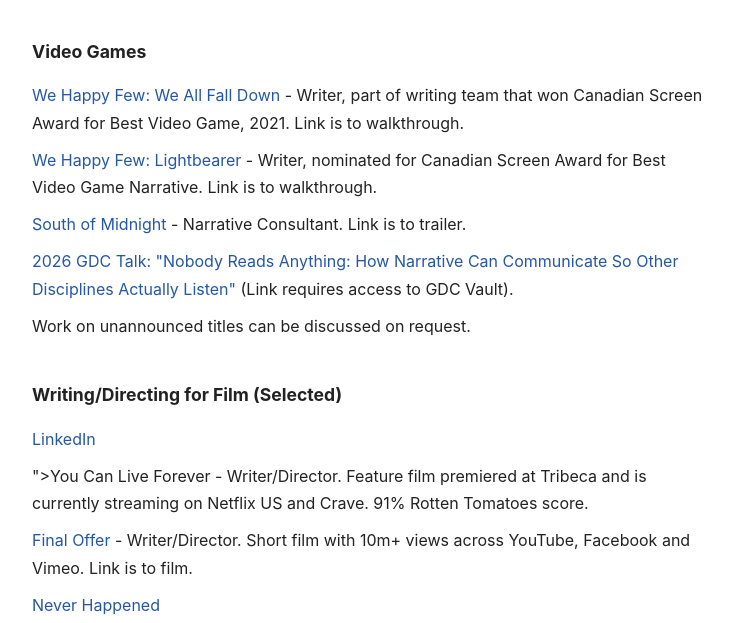
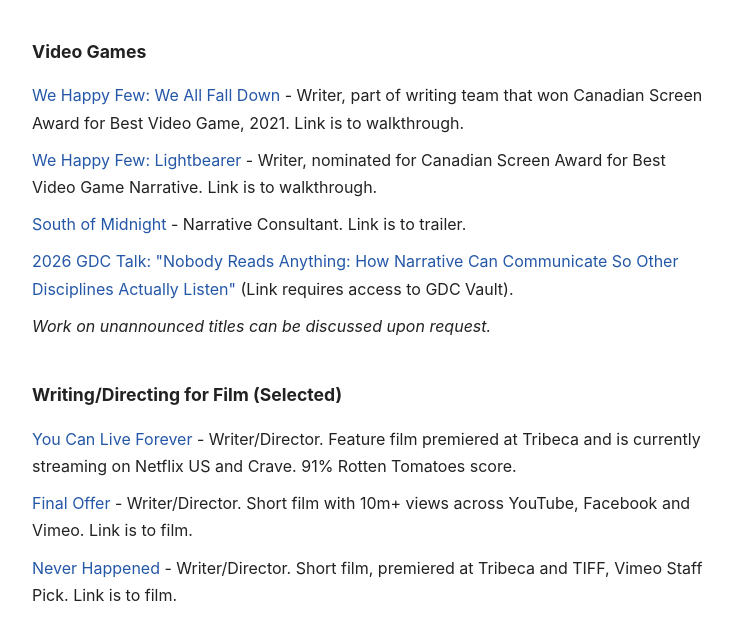
Before and after one commit to krangor/portfolio, a plain HTML site: page index.html in a window 1280 px wide. Shown: the part 169-792 px from the top of the page, without its empty margins (268-1001 px from the left). Drawn offline with Linux system fonts and the light colour scheme.

Commit message:
Update index.html

```diff
--- a/index.html
+++ b/index.html
@@ -80,14 +80,15 @@
             <li><a href="https://www.youtube.com/watch?v=LRQ0Lm62jng">We Happy Few: Lightbearer</a> - Writer, nominated for Canadian Screen Award for Best Video Game Narrative. Link is to walkthrough.</li>
             <li><a href="https://www.youtube.com/watch?v=7kdHJKWy610">South of Midnight</a> - Narrative Consultant. Link is to trailer.</li>
             <li><a href="https://gdcvault.com/play/1035921/Nobody-Reads-Anything-How-Narrative">2026 GDC Talk: "Nobody Reads Anything: How Narrative Can Communicate So Other Disciplines Actually Listen"</a> (Link requires access to GDC Vault).</li>
-            <li>Work on unannounced titles can be discussed on request.</li>
+
+            <li><em>Work on unannounced titles can be discussed upon request.</em></li>
         </ul>
 
         <h2>Writing/Directing for Film (Selected)</h2>
         <ul>
-            <li><a href="<li><a href="https://example.com">LinkedIn</a></li>">You Can Live Forever</a> - Writer/Director. Feature film premiered at Tribeca and is currently streaming on Netflix US and Crave. 91% Rotten Tomatoes score.</li>
+            <li><a href="<li><a href="https://www.rottentomatoes.com/m/you_can_live_forever">You Can Live Forever</a> - Writer/Director. Feature film premiered at Tribeca and is currently streaming on Netflix US and Crave. 91% Rotten Tomatoes score.</li>
             <li><a href="https://www.youtube.com/watch?v=rv8kOzRZK8g">Final Offer</a> - Writer/Director. Short film with 10m+ views across YouTube, Facebook and Vimeo. Link is to film.</li>
-            <li><a href="https://vimeo.com/187108162">Never Happened</a></li> - Writer/Director. Short film, premiered at Tribeca and TIFF, Vimeo Staff Pick. Link is to film. </li>
+            <li><a href="https://vimeo.com/187108162">Never Happened</a> - Writer/Director. Short film, premiered at Tribeca and TIFF, Vimeo Staff Pick. Link is to film. </li>
             <li><a href="https://drive.google.com/file/d/1Vgz0JqCeqmasA0U8zTQiAXEVOCA6jBba/view?usp=share_link">Downloadable Writing Sample Package</a></li>
         </ul>
 
```
